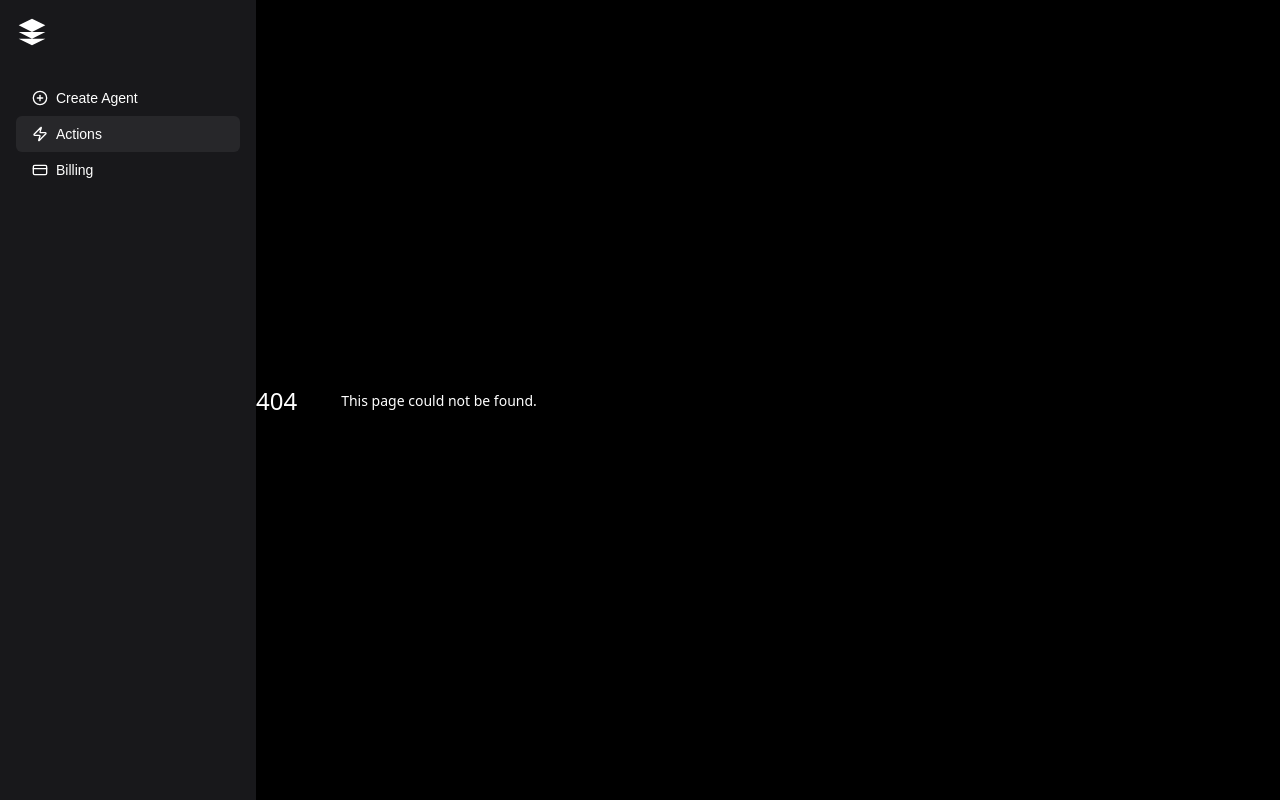
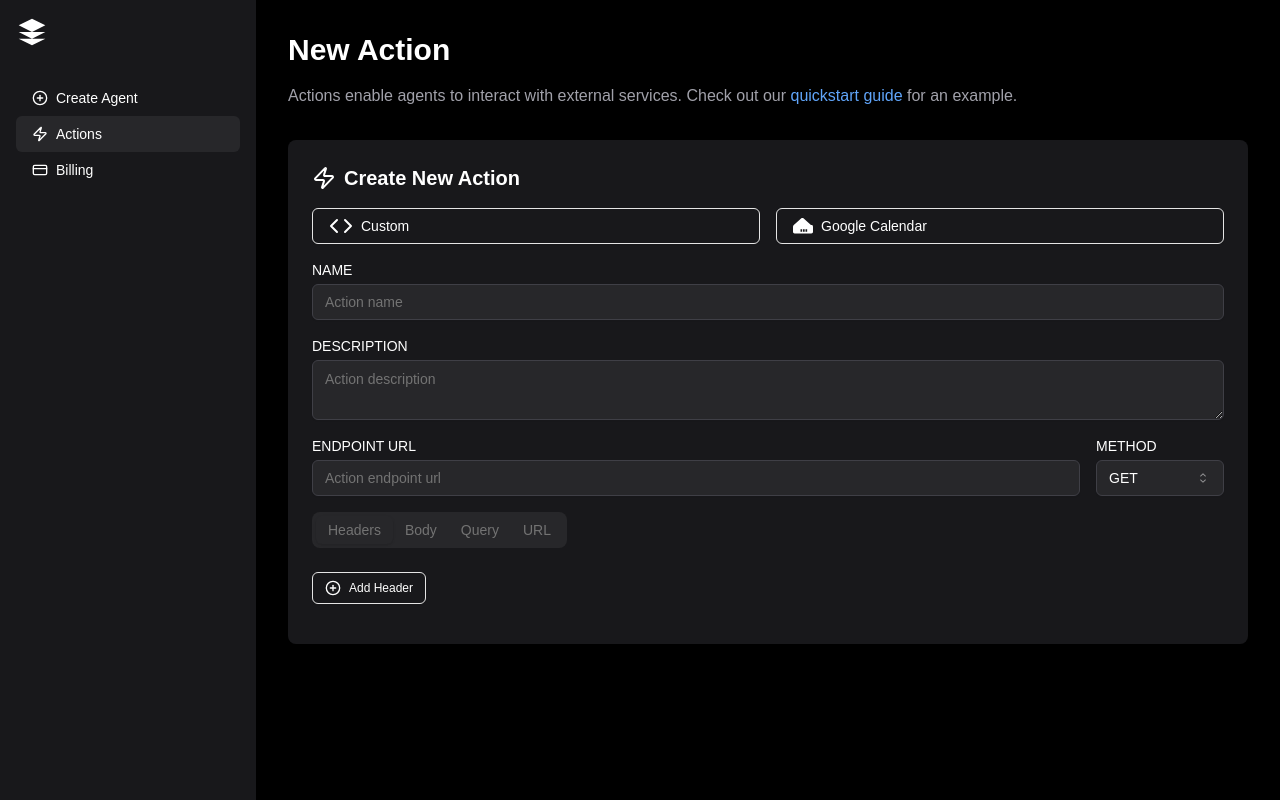
Before and after one commit to DawidRubch/repn-ai, a Next.js app: page /actions in a window 1280 px wide. Before the commit this address had no page. Built offline with nearby package versions, Linux system fonts and the light colour scheme.

Commit message:
Added trpc

```diff
--- /dev/null
+++ b/src/app/actions/page.tsx
@@ -0,0 +1,109 @@
+import { Code, PlusCircle, Zap } from "lucide-react";
+import { Button } from "../../components/ui/button";
+import { Input } from "../../components/ui/input";
+import { Textarea } from "../../components/ui/textarea";
+import {
+  Select,
+  SelectContent,
+  SelectItem,
+  SelectTrigger,
+  SelectValue,
+} from "../../components/ui/select";
+import {
+  Tabs,
+  TabsContent,
+  TabsList,
+  TabsTrigger,
+} from "../../components/ui/tabs";
+
+export default function ActionsPage() {
+  return (
+    <div className="flex-1 p-8">
+      <h1 className="text-3xl font-bold mb-4">New Action</h1>
+      <p className="text-zinc-400 mb-8">
+        Actions enable agents to interact with external services. Check out our{" "}
+        <a href="#" className="text-blue-400 hover:underline">
+          quickstart guide
+        </a>{" "}
+        for an example.
+      </p>
+
+      <div className="bg-zinc-900 p-6 rounded-lg">
+        <h2 className="text-xl font-semibold mb-4 flex items-center">
+          <Zap className="mr-2" /> Create New Action
+        </h2>
+        <div className="grid grid-cols-2 gap-4 mb-4">
+          <Button variant="outline" className="justify-start">
+            <Code className="mr-2" /> Custom
+          </Button>
+          <Button variant="outline" className="justify-start">
+            <svg
+              className="w-5 h-5 mr-2"
+              viewBox="0 0 24 24"
+              fill="currentColor"
+            >
+              <path d="M21.56 10.738l-9.04-8c-.72-.64-1.8-.64-2.52 0l-9.04 8C.36 11.3 0 12.12 0 13v6c0 1.1.9 2 2 2h20c1.1 0 2-.9 2-2v-6c0-.88-.36-1.7-.96-2.26zM11 18.99h-2v-3h2v3zm3 0h-2v-3h2v3zm3 0h-2v-3h2v3z" />
+            </svg>
+            Google Calendar
+          </Button>
+        </div>
+        <div className="space-y-4">
+          <div>
+            <label className="block text-sm font-medium mb-1">NAME</label>
+            <Input
+              placeholder="Action name"
+              className="bg-zinc-800 border-zinc-700"
+            />
+          </div>
+          <div>
+            <label className="block text-sm font-medium mb-1">
+              DESCRIPTION
+            </label>
+            <Textarea
+              placeholder="Action description"
+              className="bg-zinc-800 border-zinc-700"
+            />
+          </div>
+          <div className="flex gap-4">
+            <div className="flex-1">
+              <label className="block text-sm font-medium mb-1">
+                ENDPOINT URL
+              </label>
+              <Input
+                placeholder="Action endpoint url"
+                className="bg-zinc-800 border-zinc-700"
+              />
+            </div>
+            <div>
+              <label className="block text-sm font-medium mb-1">METHOD</label>
+              <Select>
+                <SelectTrigger className="w-32 bg-zinc-800 border-zinc-700">
+                  <SelectValue placeholder="GET" />
+                </SelectTrigger>
+                <SelectContent>
+                  <SelectItem value="get">GET</SelectItem>
+                  <SelectItem value="post">POST</SelectItem>
+                  <SelectItem value="put">PUT</SelectItem>
+                  <SelectItem value="delete">DELETE</SelectItem>
+                </SelectContent>
+              </Select>
+            </div>
+          </div>
+          <Tabs defaultValue="headers">
+            <TabsList className="bg-zinc-800">
+              <TabsTrigger value="headers">Headers</TabsTrigger>
+              <TabsTrigger value="body">Body</TabsTrigger>
+              <TabsTrigger value="query">Query</TabsTrigger>
+              <TabsTrigger value="url">URL</TabsTrigger>
+            </TabsList>
+            <TabsContent value="headers" className="py-4">
+              <Button variant="outline" size="sm">
+                <PlusCircle className="mr-2 h-4 w-4" /> Add Header
+              </Button>
+            </TabsContent>
+          </Tabs>
+        </div>
+      </div>
+    </div>
+  );
+}
--- /dev/null
+++ b/src/app/billing/page.tsx
@@ -0,0 +1,70 @@
+"use client";
+
+import { useState } from "react";
+import { Button } from "@/components/ui/button";
+import {
+  Card,
+  CardContent,
+  CardDescription,
+  CardHeader,
+  CardTitle,
+} from "@/components/ui/card";
+import { Clock, Calendar } from "lucide-react";
+
+export default function BillingPage() {
+  const [minutes, setMinutes] = useState(120); // Example value
+  const [meetings, setMeetings] = useState(5); // Example value
+
+  const handleOpenStripePortal = async () => {
+    // This function would typically make an API call to your backend
+    // to create a Stripe Billing Portal session and redirect the user
+    console.log("Opening Stripe Billing Portal");
+  };
+
+  const openCheckout = () => {
+    window.open("https://buy.stripe.com/test_14k5l6g5m5s13g2eU8", "_blank");
+  };
+
+  return (
+    <div className="container mx-auto px-4 py-8">
+      <h1 className="text-3xl font-bold mb-8">Billing</h1>
+      <div className="grid gap-8 md:grid-cols-2">
+        <Card>
+          <CardHeader>
+            <CardTitle>Billing Summary</CardTitle>
+            <CardDescription>Current billing cycle usage</CardDescription>
+          </CardHeader>
+          <CardContent>
+            <div className="space-y-4">
+              <div className="flex items-center justify-between">
+                <div className="flex items-center">
+                  <Clock className="mr-2 h-5 w-5 text-muted-foreground" />
+                  <span>Minutes used</span>
+                </div>
+                <span className="font-semibold">{minutes}</span>
+              </div>
+              <div className="flex items-center justify-between">
+                <div className="flex items-center">
+                  <Calendar className="mr-2 h-5 w-5 text-muted-foreground" />
+                  <span>Meetings booked</span>
+                </div>
+                <span className="font-semibold">{meetings}</span>
+              </div>
+            </div>
+          </CardContent>
+        </Card>
+        <Card>
+          <CardHeader>
+            <CardTitle>Manage Subscription</CardTitle>
+            <CardDescription>Access your billing portal</CardDescription>
+          </CardHeader>
+          <CardContent>
+            <Button onClick={openCheckout} className="w-full">
+              Billing Portal
+            </Button>
+          </CardContent>
+        </Card>
+      </div>
+    </div>
+  );
+}
--- /dev/null
+++ b/src/app/conversations/page.tsx
@@ -0,0 +1,3 @@
+export default function ConversationsPage() {
+  return <div>Conversations</div>;
+}
--- /dev/null
+++ b/src/components/billing-page.tsx
@@ -0,0 +1,70 @@
+"use client";
+
+import { useState } from "react";
+import { Button } from "@/components/ui/button";
+import {
+  Card,
+  CardContent,
+  CardDescription,
+  CardHeader,
+  CardTitle,
+} from "@/components/ui/card";
+import { Clock, Calendar } from "lucide-react";
+
+export function BillingPageComponent() {
+  const [minutes, setMinutes] = useState(120); // Example value
+  const [meetings, setMeetings] = useState(5); // Example value
+
+  const handleOpenStripePortal = async () => {
+    // This function would typically make an API call to your backend
+    // to create a Stripe Billing Portal session and redirect the user
+    console.log("Opening Stripe Billing Portal");
+  };
+
+  const openCheckout = () => {
+    window.open("https://buy.stripe.com/test_14k5l6g5m5s13g2eU8", "_blank");
+  };
+
+  return (
+    <div className="container mx-auto px-4 py-8">
+      <h1 className="text-3xl font-bold mb-8">Billing</h1>
+      <div className="grid gap-8 md:grid-cols-2">
+        <Card>
+          <CardHeader>
+            <CardTitle>Billing Summary</CardTitle>
+            <CardDescription>Current billing cycle usage</CardDescription>
+          </CardHeader>
+          <CardContent>
+            <div className="space-y-4">
+              <div className="flex items-center justify-between">
+                <div className="flex items-center">
+                  <Clock className="mr-2 h-5 w-5 text-muted-foreground" />
+                  <span>Minutes used</span>
+                </div>
+                <span className="font-semibold">{minutes}</span>
+              </div>
+              <div className="flex items-center justify-between">
+                <div className="flex items-center">
+                  <Calendar className="mr-2 h-5 w-5 text-muted-foreground" />
+                  <span>Meetings booked</span>
+                </div>
+                <span className="font-semibold">{meetings}</span>
+              </div>
+            </div>
+          </CardContent>
+        </Card>
+        <Card>
+          <CardHeader>
+            <CardTitle>Manage Subscription</CardTitle>
+            <CardDescription>Access your billing portal</CardDescription>
+          </CardHeader>
+          <CardContent>
+            <Button onClick={openCheckout} className="w-full">
+              Billing Portal
+            </Button>
+          </CardContent>
+        </Card>
+      </div>
+    </div>
+  );
+}
```
Also changed, not shown: package.json (+7 -1 lines), src/components/dashboard.tsx (+15 -23 lines), 1 other file (tests, documents, lock files or other folders).
